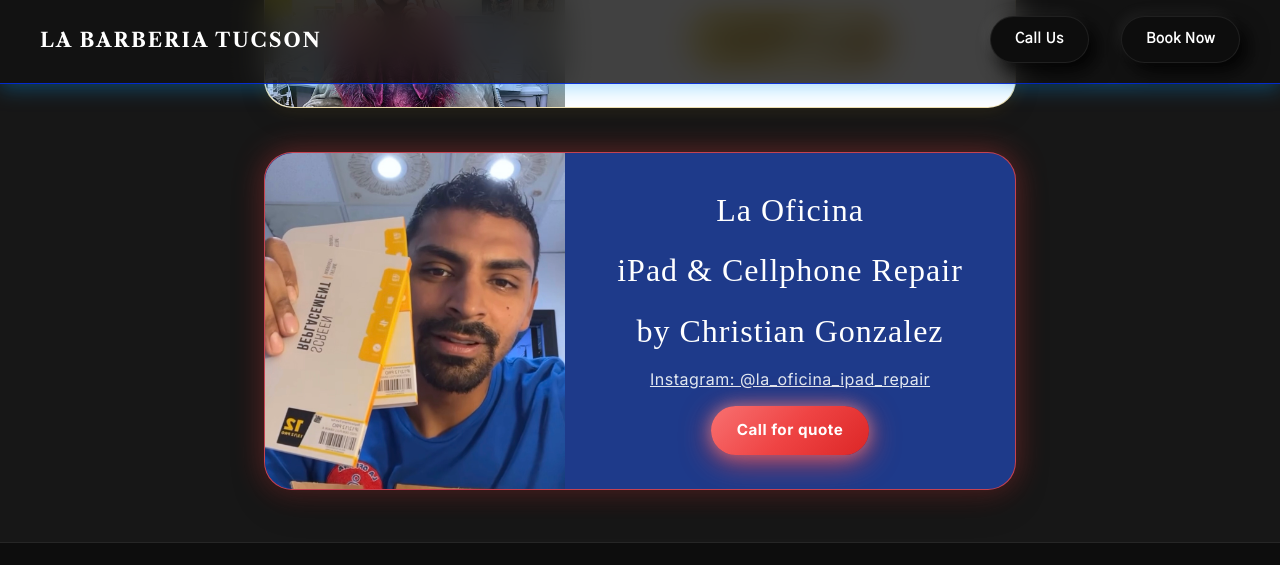
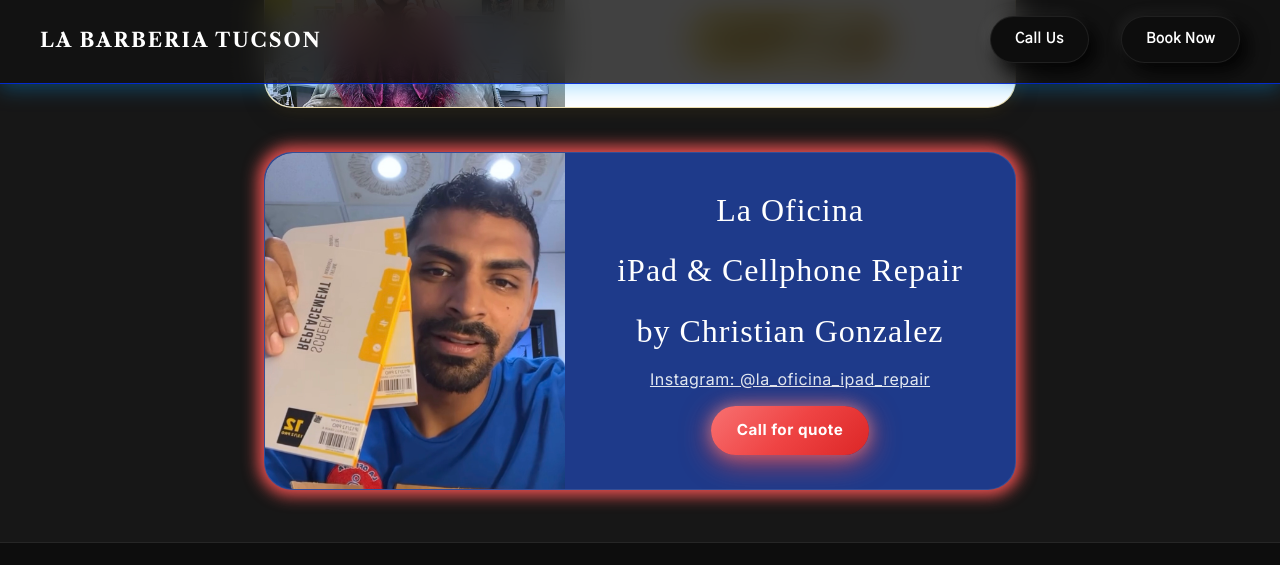
Before and after one commit to twoandthree/la-barberia, a plain HTML site: page index.html in a window 1280 px wide. In both pictures the pointer is over the link "Call for quote". Shown: the part 2629-3194 px from the top of the page. Drawn offline with nearby package versions, Linux system fonts and the light colour scheme; a web font is replaced by a local one.

```diff
--- a/css/style.css
+++ b/css/style.css
@@ -501,11 +501,11 @@
   object-position: center top; /* Keeps focus on her portrait */
 }
 
+/*===========*/
 /* La Oficina Repair Card Theme (Blue background, white text, red button) */
 .barber-card.oficina-card {
   background-color: #1e3a8a; /* Rich repair shop blue background */
-  border: 1px solid rgba(239, 68, 68, 0.4); /* Subtle red border frame */
-  box-shadow: 0 10px 30px rgba(0, 0, 0, 0.15), 0 0 20px rgba(30, 58, 138, 0.3);
+  box-shadow: 0px 0px 15px 6px #ef4444a5;
 }
 
 /* Text inside the oficina card */
@@ -528,7 +528,7 @@
 
 /* Striking Red Button for La Oficina (Overrides Global Defaults) */
 .oficina-card .book-btn {
-  background: linear-gradient(135deg, #ef4444 0%, #dc2626 50%, #b91c1c 100%) !important;
+  background: linear-gradient(135deg, #ef4444 0%, rgb(220, 38, 38) 50%, #b91c1c 100%) !important;
   color: #ffffff !important;
   font-weight: 700;
   box-shadow: 0 4px 20px rgba(220, 38, 38, 0.5), 0 0 10px rgba(239, 68, 68, 0.3) !important;
@@ -536,7 +536,7 @@
 
 /* Red Button Hover State */
 .oficina-card .book-btn:hover {
-  background: linear-gradient(135deg, #f87171 0%, #ef4444 50%, #dc2626 100%) !important;
+  background: linear-gradient(135deg, rgb(248, 113, 113) 0%, #ef4444 50%, #dc2626 100%) !important;
   color: #ffffff !important;
   transform: translateY(-2px);
   box-shadow: 0 6px 30px rgba(239, 68, 68, 0.8), 0 0 15px rgba(254, 202, 202, 0.5) !important;
@@ -544,8 +544,7 @@
 
 /* Force outer card hover glow to coordinate with the red/blue theme */
 .barbers-section .barber-card.oficina-card:hover {
-  box-shadow: 0 15px 35px rgba(0, 0, 0, 0.2), 0 0 30px rgba(239, 68, 68, 0.4) !important;
-  border-color: rgba(239, 68, 68, 0.8) !important;
+  box-shadow: 0px 0px 15px 6px rgb(235, 80, 80) !important;
 }
 
 /* ==========================================================================
```
Also changed, not shown: index.html (+0 -1 lines), 1 other file.
